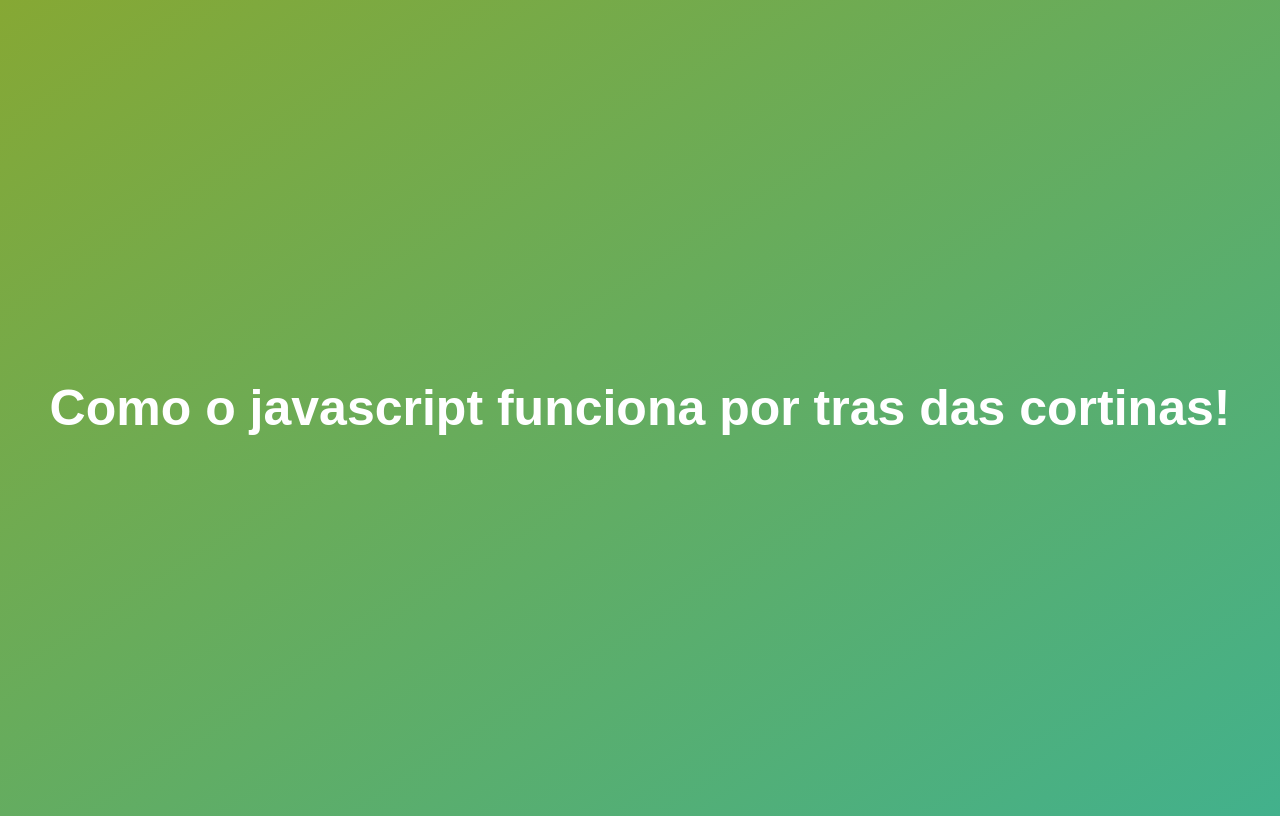
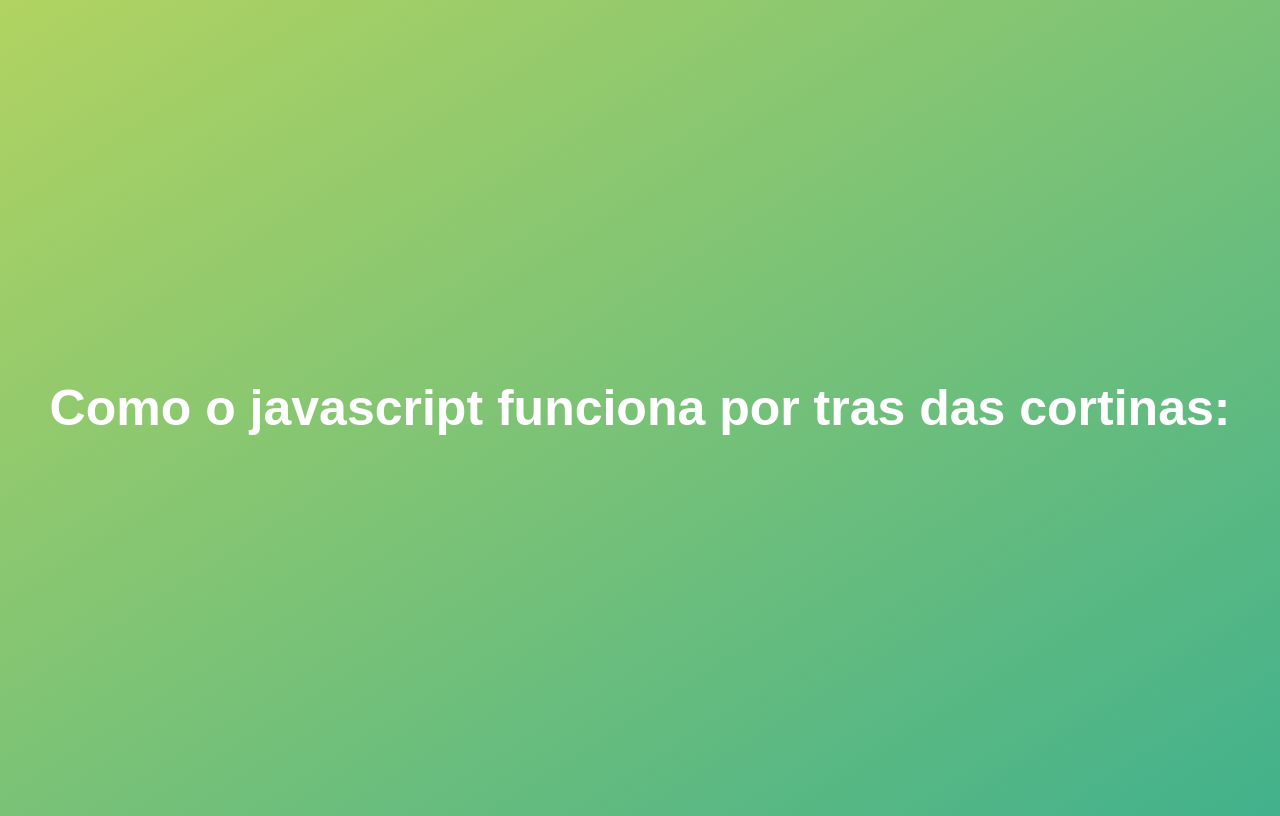
Before and after one commit to wannacry3030/hoisting-js, a plain HTML site: page index.html in a window 1280 px wide. Drawn offline with Linux system fonts and the light colour scheme.

Commit message:
update index.html

```diff
--- a/index.html
+++ b/index.html
@@ -4,13 +4,13 @@
     <meta charset="UTF-8" />
     <meta name="viewport" content="width=device-width, initial-scale=1.0" />
     <meta http-equiv="X-UA-Compatible" content="ie=edge" />
-    <title>Como o javascript funciona por tras das cortinas!</title>
+    <title>Como o javascript funciona por tras das cortinas:</title>
     <style>
       body {
         height: 100vh;
         display: flex;
         align-items: center;
-        background: linear-gradient(to top left, #42b18c, #86a834);
+        background: linear-gradient(to top left, #42b18c, #b1d361);
       }
       h1 {
         font-family: sans-serif;
@@ -24,7 +24,7 @@
     </style>
   </head>
   <body>
-    <h1>Como o javascript funciona por tras das cortinas!</h1>
+    <h1>Como o javascript funciona por tras das cortinas:</h1>
     <script src="script.js"></script>
   </body>
 </html>
```
